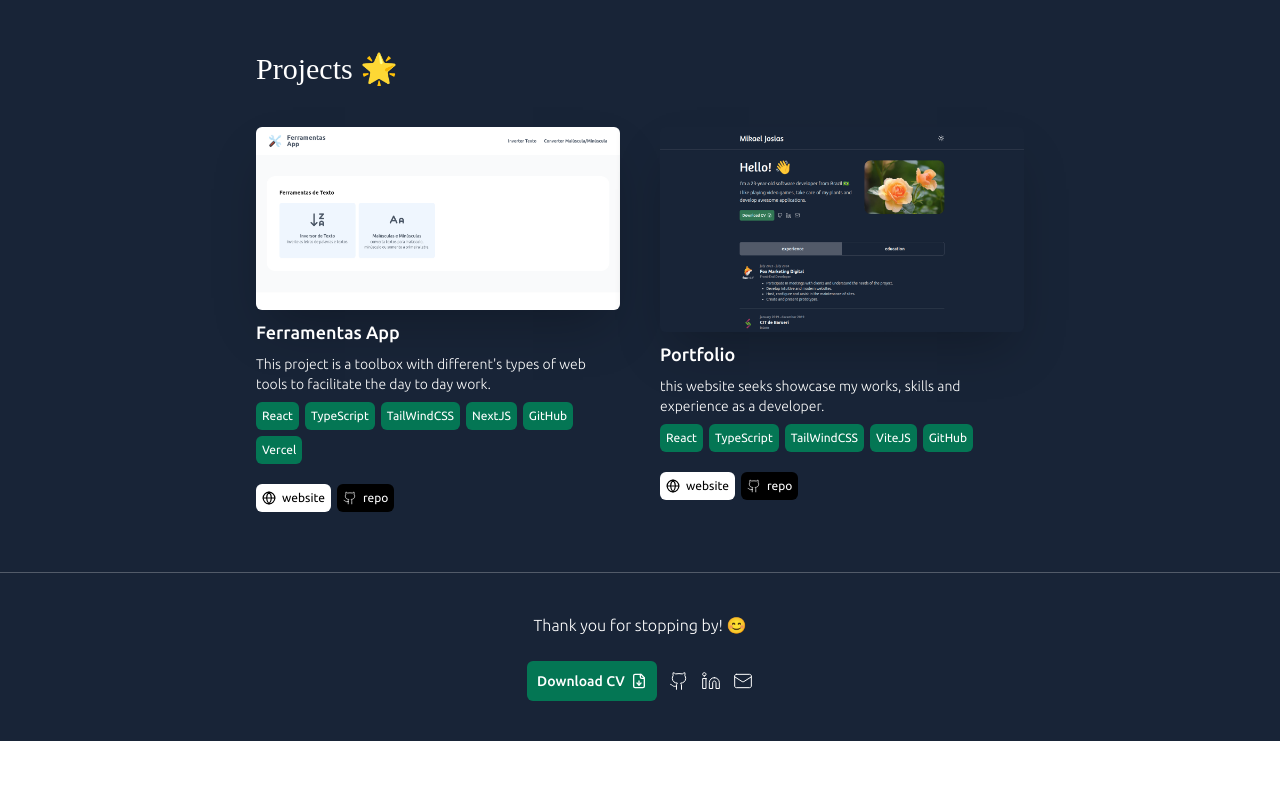
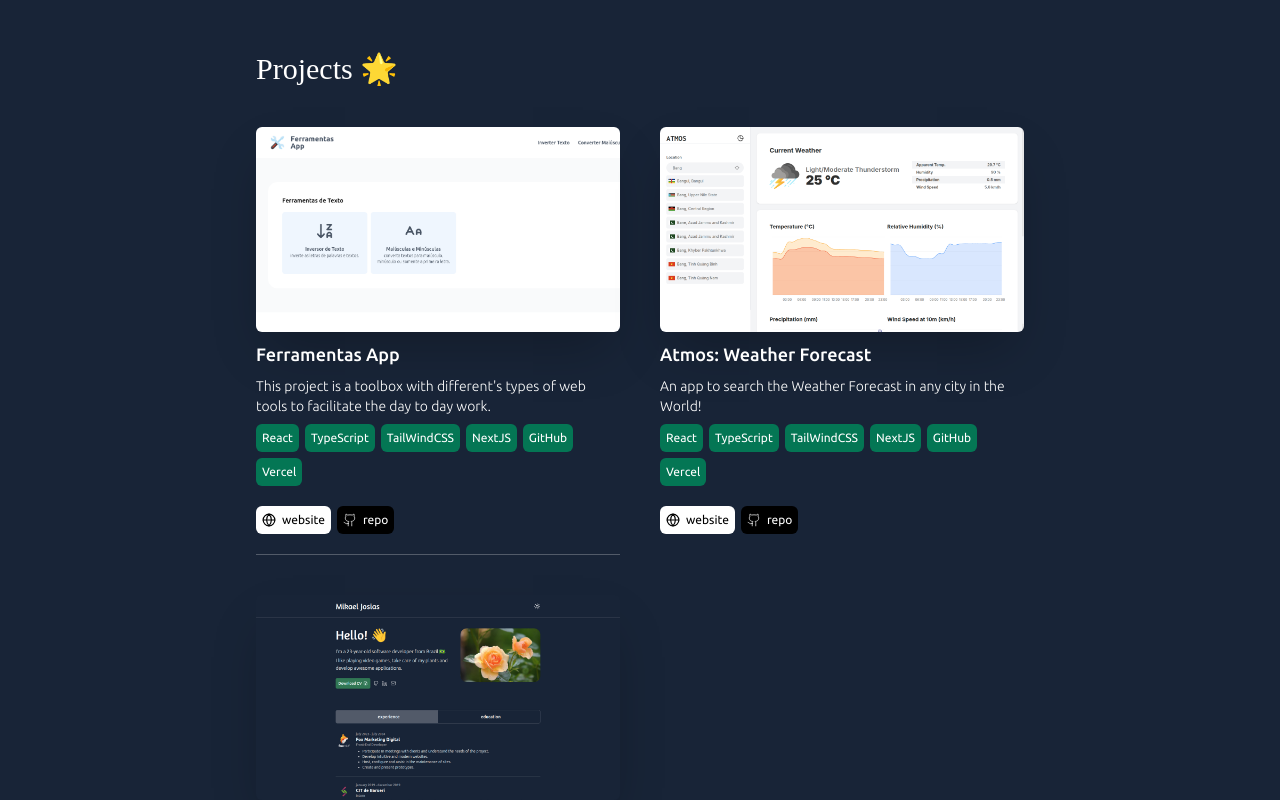
Before and after one commit to Mikael-Josias/mikael-josias, a React (Vite) app: page / in a window 1280 px wide. Shown: the part 800-1600 px from the top of the page. Before the commit the page ends 1541 px from the top, so only its background shows below. Built offline with nearby package versions, Linux system fonts and the light colour scheme; a web font is replaced by a local one.

Commit message:
feat(projects): add atmos project

```diff
--- a/src/components/Projects.tsx
+++ b/src/components/Projects.tsx
@@ -1,6 +1,7 @@
 import { Globe } from "lucide-react";
 import PortfolioThumb from "../assets/projects/portfolio.png";
 import FerramentasAppThumb from "../assets/projects/ferramentas-app.png";
+import AtmosThumb from "../assets/projects/atmos.png";
 import GitHubLight from "../assets/github-light.svg";
 
 const projects = [
@@ -12,6 +13,15 @@ const projects = [
     tags: ["React", "TypeScript", "TailWindCSS", "NextJS", "GitHub", "Vercel"],
     siteUrl: "https://ferramentas-app.vercel.app/",
     githubUrl: "https://github.com/Mikael-Josias/ferramentas-app",
+  },
+  {
+    imgUrl: AtmosThumb,
+    name: "Atmos: Weather Forecast",
+    descrition:
+      "An app to search the Weather Forecast in any city in the World!",
+    tags: ["React", "TypeScript", "TailWindCSS", "NextJS", "GitHub", "Vercel"],
+    siteUrl: "https://atmos-pi.vercel.app/",
+    githubUrl: "https://github.com/Mikael-Josias/atmos",
   },
   {
     imgUrl: PortfolioThumb,
@@ -40,7 +50,7 @@ function Projects() {
               <img
                 src={p.imgUrl}
                 alt={p.name + " project thumbnail"}
-                className="shadow-2xl rounded-md"
+                className="shadow-2xl rounded-md w-full object-cover object-left-top aspect-video cursor-pointer"
               />
               <span className="text-base md:text-lg font-medium text-cement-600 dark:text-white">
                 {p.name}
```
Also changed, not shown: src/assets/projects/atmos.png (added).
